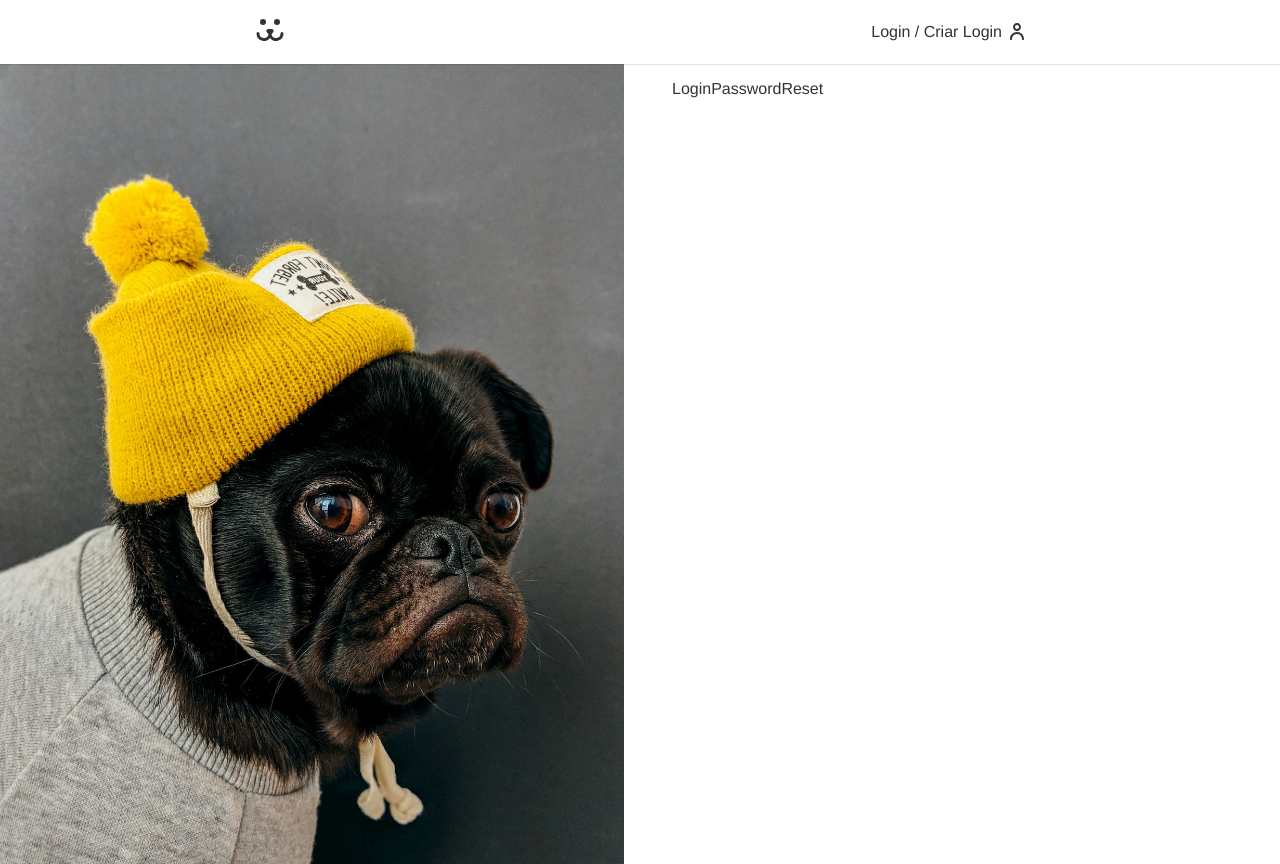
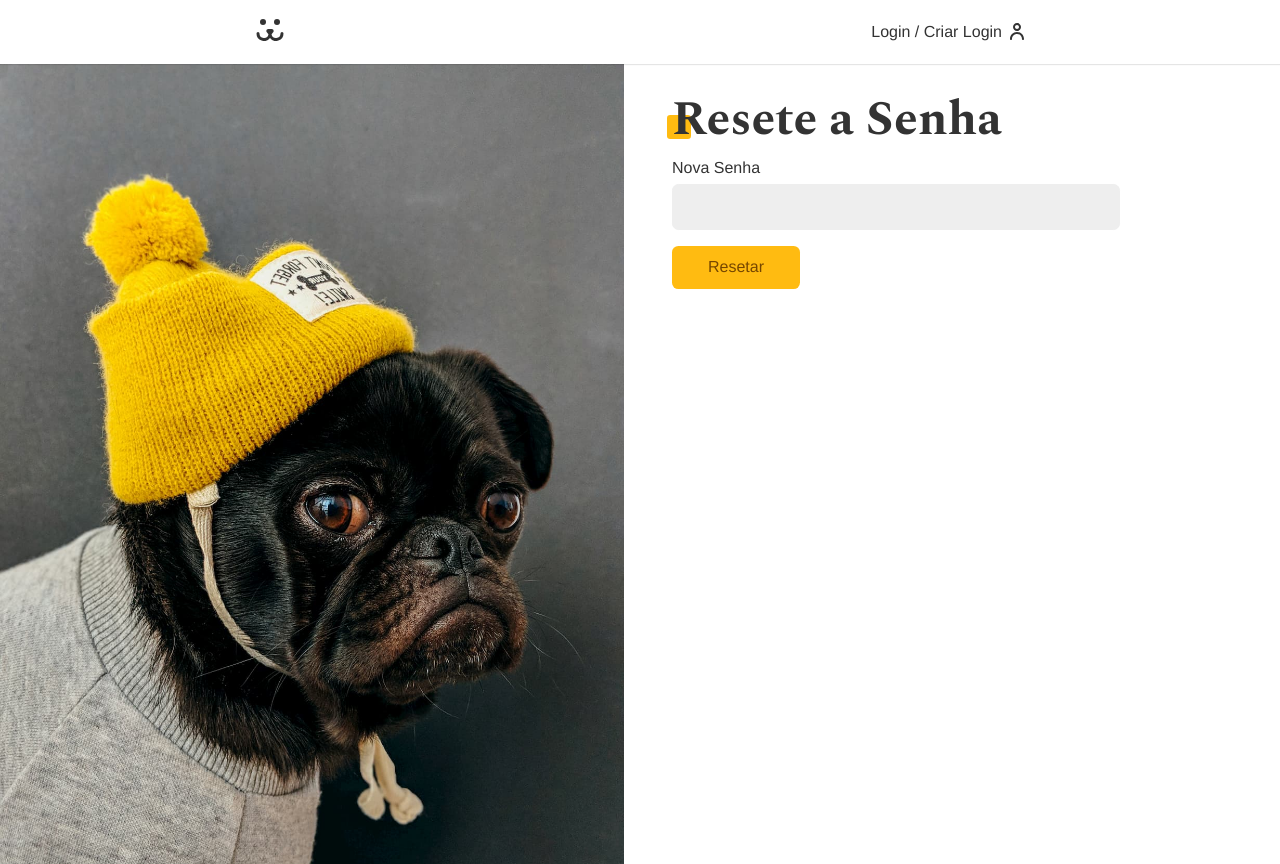
Before and after one commit to doug-miguel/DogsReact, a React (Vite) app: page /login/resetar in a window 1280 px wide. Built offline with nearby package versions, Linux system fonts and the light colour scheme.

Commit message:
password

```diff
--- a/src/Api/Api.jsx
+++ b/src/Api/Api.jsx
@@ -89,7 +89,6 @@
   };
 }
 
-
 export function COMMENT_POST(id, token, body) {
   return {
     url: `${API_URL}/api/comment/${id}`,
@@ -115,3 +114,41 @@
     },
   };
 }
+
+export function PASSWORD_LOST(body) {
+  return {
+    url: `${API_URL}/api/password/lost`,
+    options: {
+      method: "POST",
+      headers: {
+        "Content-Type": "application/json",
+      },
+      body: JSON.stringify(body),
+    },
+  };
+}
+
+export function PASSWORD_RESET(body) {
+  return {
+    url: API_URL + '/api/password/reset',
+    options: {
+      method: 'POST',
+      headers: {
+        'Content-Type': 'application/json',
+      },
+      body: JSON.stringify(body),
+    },
+  };
+}
+
+export function STATS_GET() {
+  return {
+    url: API_URL + '/api/stats',
+    options: {
+      method: 'GET',
+      headers: {
+        Authorization: 'Bearer ' + window.localStorage.getItem('token'),
+      },
+    },
+  };
+}
--- a/src/Components/Login/LoginPasswordLost.jsx
+++ b/src/Components/Login/LoginPasswordLost.jsx
@@ -1,7 +1,48 @@
 import React from "react";
 
+import Input from "../Form/Input";
+import Button from "../Form/Button";
+
+import useForm from "../../Hooks/useForm";
+import useFetch from "../../Hooks/useFetch";
+
+import { PASSWORD_LOST } from "../../Api/api";
+
+import Error from "../../Helper/Error";
+
 const LoginPasswordLost = () => {
-  return <div>LoginPasswordLost</div>;
+  const login = useForm();
+  const { request, data, loading, error } = useFetch();
+
+  async function handleSubmit(event) {
+    event.preventDefault();
+    if (login.validate()) {
+      const { url, options } = PASSWORD_LOST({
+        login: login.value,
+        url: window.location.href.replace("perdeu", "resetar"),
+      });
+      await request(url, options);
+    }
+  }
+  return (
+    <section>
+      <h1 className="title">Perdeu a senha ?</h1>
+      {data ? (
+        <p style={{ color: "#4c1" }}>{data}</p>
+      ) : (
+        <form onSubmit={handleSubmit}>
+          <Input label="Email / Usuário" type="text" name="Login" {...login} />
+          {loading ? (
+            <Button disabled>Enviando...</Button>
+          ) : (
+            <Button>Enviar Email</Button>
+          )}
+        </form>
+      )}
+
+      <Error error={error} />
+    </section>
+  );
 };
 
 export default LoginPasswordLost;
--- a/src/Components/Login/LoginPasswordReset.jsx
+++ b/src/Components/Login/LoginPasswordReset.jsx
@@ -1,7 +1,64 @@
 import React from "react";
 
+import Input from "../Form/Input";
+import Button from "../Form/Button";
+
+import useForm from "../../Hooks/useForm";
+import useFetch from "../../Hooks/useFetch";
+
+import { PASSWORD_RESET } from "../../Api/api";
+
+import Error from "../../Helper/Error";
+
+import { useNavigate } from "react-router-dom";
+
 const LoginPasswordReset = () => {
-  return <div>LoginPasswordReset</div>;
+  const [login, setLogin] = React.useState("");
+  const [key, setKey] = React.useState("");
+  const password = useForm();
+  const { error, loading, request } = useFetch();
+  const navigate = useNavigate();
+
+  React.useEffect(() => {
+    const params = new URLSearchParams(window.location.search);
+    const key = params.get("key");
+    const login = params.get("login");
+    if (key) setKey(key);
+    if (login) setLogin(login);
+  }, []);
+
+  async function handleSubmit(event) {
+    event.preventDefault();
+    if (password.validate()) {
+      const { url, options } = PASSWORD_RESET({
+        login,
+        key,
+        password: password.value,
+      });
+      const { response } = await request(url, options);
+      if (response.ok) navigate("/login");
+    }
+  }
+
+  return (
+    <div>
+      <h1 className="title">Resete a Senha</h1>
+      <form onSubmit={handleSubmit}>
+        <Input
+          label="Nova Senha"
+          type="password"
+          name="password"
+          {...password}
+        />
+        {loading ? (
+          <Button disabled>Resetando...</Button>
+        ) : (
+          <Button>Resetar</Button>
+        )}
+      </form>
+      <Error error={error} />
+    </div>
+  );
 };
 
 export default LoginPasswordReset;
```
